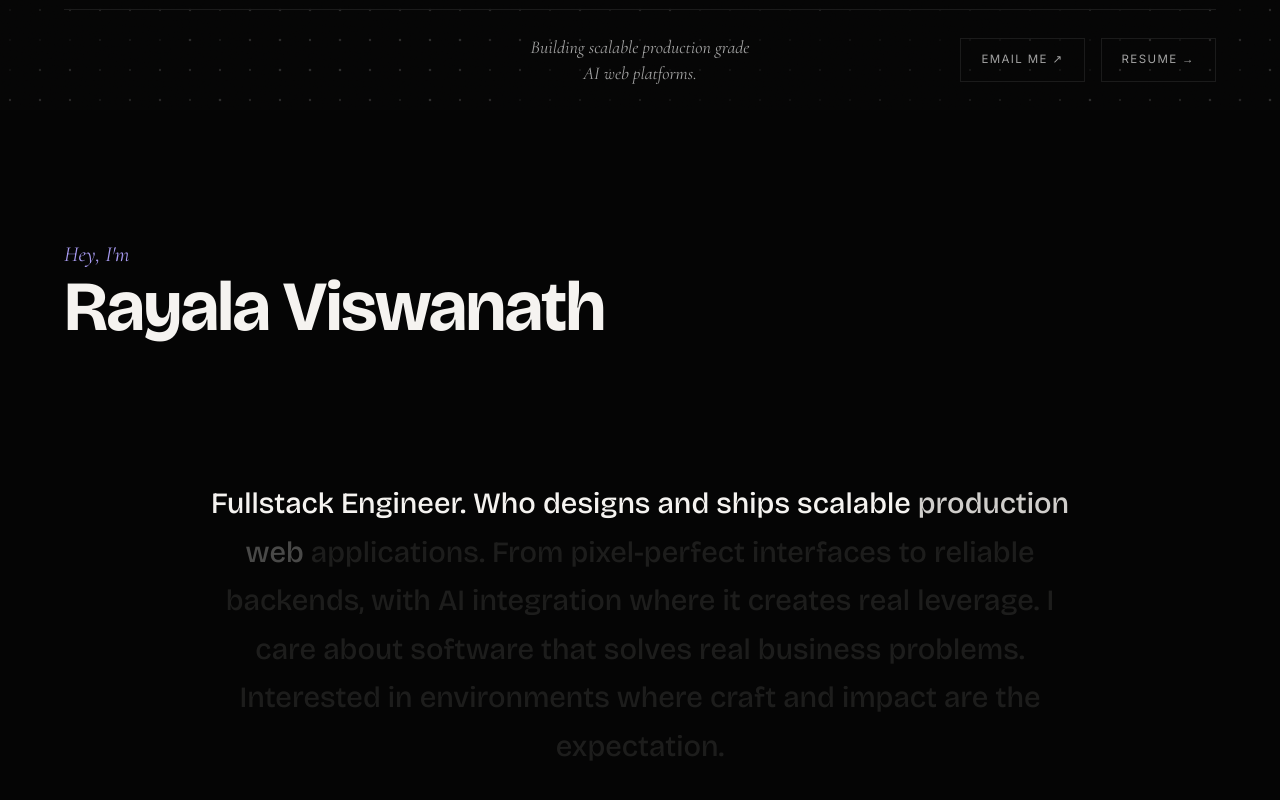
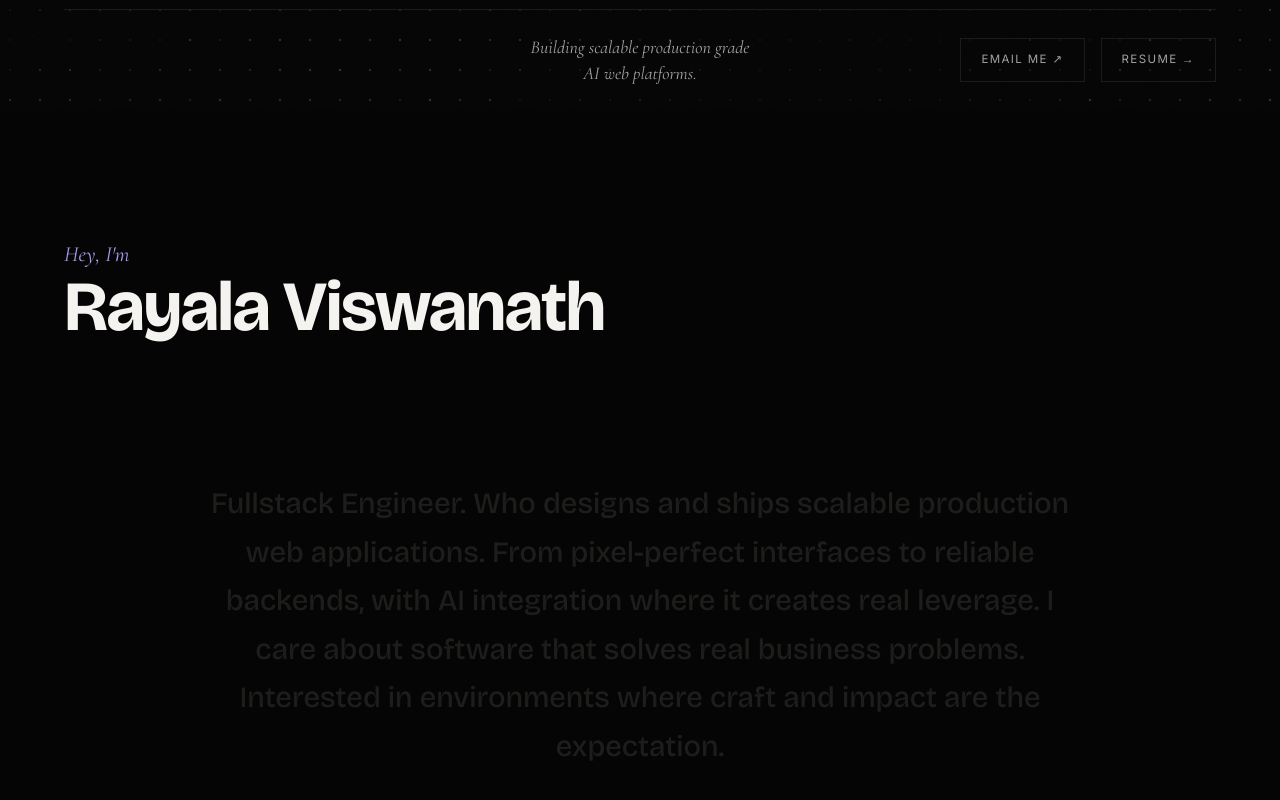
Before and after one commit to Rayala07/Portfolio, a Next.js app in the folder frontend/: page / in a window 1280 px wide. Shown: the part 690-1490 px from the top of the page. Built offline with nearby package versions, Linux system fonts and the light colour scheme; a web font is replaced by a local one.

Commit message:
fix: about pin-scroll issue

```diff
--- a/frontend/src/app/globals.css
+++ b/frontend/src/app/globals.css
@@ -16,12 +16,6 @@
     --text-muted:   #A0A0A0;  /* secondary / supporting text */
     --accent:       #A89BF2;  /* accent color */
     --border:       #1A1A1A;  /* subtle border */
-  }
-
-  html,
-  body {
-    overflow-x: hidden;
-    max-width: 100%;
   }
 
   body {
--- a/frontend/src/components/AboutSection.jsx
+++ b/frontend/src/components/AboutSection.jsx
@@ -1,7 +1,7 @@
 "use client";
 
 import React, { useRef, useState, useEffect } from 'react';
-import { motion, useScroll, useTransform } from 'motion/react';
+import { motion, useMotionValue, useTransform } from 'motion/react';
 
 const PARAGRAPH =
   'Fullstack Engineer. Who designs and ships scalable production web applications. ' +
@@ -16,7 +16,7 @@ function RevealWord({ scrollYProgress, index, total, word }) {
 
   const wordWidth = BAND_RANGE / total;
   const start     = BAND_START + index * wordWidth;
-  const end       = Math.min(0.92, start + wordWidth * 1.6); // 60% overlap → fluid wave
+  const end       = Math.min(0.92, start + wordWidth * 1.6);
 
   const color = useTransform(
     scrollYProgress,
@@ -33,13 +33,8 @@ function RevealWord({ scrollYProgress, index, total, word }) {
 
 export default function AboutSection() {
   const containerRef = useRef(null);
-
-  // progress=0 when container top = viewport top (pin starts)
-  // progress=1 when container bottom = viewport bottom (pin ends)
-  const { scrollYProgress } = useScroll({
-    target: containerRef,
-    offset: ['start start', 'end end'],
-  });
+  // Manual motion value — updated by RAF so it works with any scroll driver (Lenis, native, etc.)
+  const scrollYProgress = useMotionValue(0);
 
   const [reducedMotion, setReducedMotion] = useState(false);
   useEffect(() => {
@@ -50,11 +45,33 @@ export default function AboutSection() {
     return () => mq.removeEventListener('change', onChange);
   }, []);
 
+  useEffect(() => {
+    const container = containerRef.current;
+    if (!container) return;
+
+    let rafId;
+
+    const update = () => {
+      // getBoundingClientRect returns the VISUAL position including any CSS transforms
+      // applied by Lenis — so this is correct whether Lenis uses scrollTo() or transforms.
+      const rect   = container.getBoundingClientRect();
+      const total  = container.offsetHeight - window.innerHeight;
+      if (total > 0) {
+        const raw = -rect.top / total;
+        scrollYProgress.set(Math.min(1, Math.max(0, raw)));
+      }
+      rafId = requestAnimationFrame(update);
+    };
+
+    rafId = requestAnimationFrame(update);
+    return () => cancelAnimationFrame(rafId);
+  }, [scrollYProgress]);
+
   const words = PARAGRAPH.split(/\s+/);
 
   return (
-    /* Outer: 280vh gives 180vh of "sticky scroll budget" for the reveal */
-    <div ref={containerRef} style={{ height: '280vh' }}>
+    /* 280vh outer gives 180vh of sticky scroll budget */
+    <div ref={containerRef} style={{ height: '280vh', flexShrink: 0 }}>
       <section
         id="about"
         className="w-full flex flex-col"
@@ -66,17 +83,14 @@ export default function AboutSection() {
           overflow: 'hidden',
         }}
       >
-        {/* ── Eyebrow + name ── */}
+        {/* Eyebrow + name */}
         <div className="pt-32">
-          {/* "Hey, I'm" — Cormorant Garamond italic, same as hero tagline */}
           <p
             className="font-cormorant mb-1"
             style={{ fontSize: '1.35rem', color: 'var(--accent)' }}
           >
             Hey, I&apos;m
           </p>
-
-          {/* Name — Bricolage Grotesque */}
           <h2
             className="font-bricolage tracking-tight"
             style={{
@@ -90,7 +104,7 @@ export default function AboutSection() {
           </h2>
         </div>
 
-        {/* ── Paragraph — centred both axes, Majd-style reveal ── */}
+        {/* Paragraph — centred, word-by-word scroll reveal */}
         <div className="flex-1 flex items-center justify-center">
           <p
             className="font-bricolage"
```
